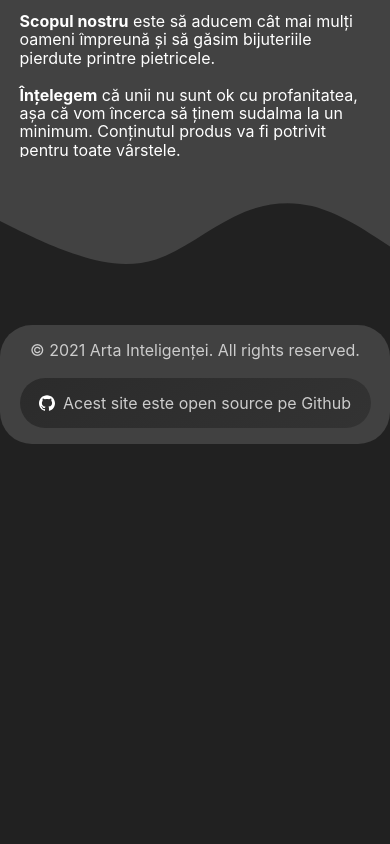
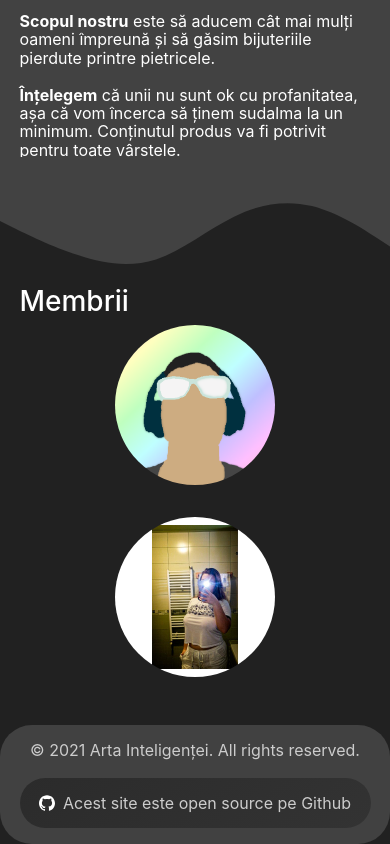
Before and after one commit to notangelmario/arta-inteligentei-website, a plain HTML site: page index.html in a window 390 px wide. Shown: the part 1081-1925 px from the top of the page. Before the commit the page ends 1525 px from the top, so only its background shows below. Drawn offline with Linux system fonts and the light colour scheme.

Commit message:
Added members

```diff
--- a/index.html
+++ b/index.html
@@ -68,6 +68,13 @@
   </div>
   <img class="wave end" src="assets/wave.svg" alt="" />
 
+  <div class="container">
+    <h2>Membrii</h2>
+    <div class="member-list">
+      <img src="assets/members/savin.jpeg" alt="Savin Mario">
+      <img src="assets/members/stefania.jpeg" alt="Obeloiu Stefania">
+    </div>
+  </div>
 
   <footer>
     <p>
--- a/style.css
+++ b/style.css
@@ -172,3 +172,23 @@ footer a img {
   border-radius: 50rem;
   background: linear-gradient(145deg, #1e1e1e, #232323);
 }
+
+.member-list {
+  display: flex;
+  flex-flow: row wrap;
+  gap: 2rem;
+}
+
+.member-list > img {
+  width: 10rem;
+  height: 10rem;
+  border-radius: 50%;
+}
+
+@media screen and (max-width: 400px) {
+  .member-list {
+    justify-content: center;
+    align-items: center;
+    align-content: center;
+  }
+}
```
Also changed, not shown: assets/members/savin.jpeg (added), assets/members/stefania.jpeg (added).
